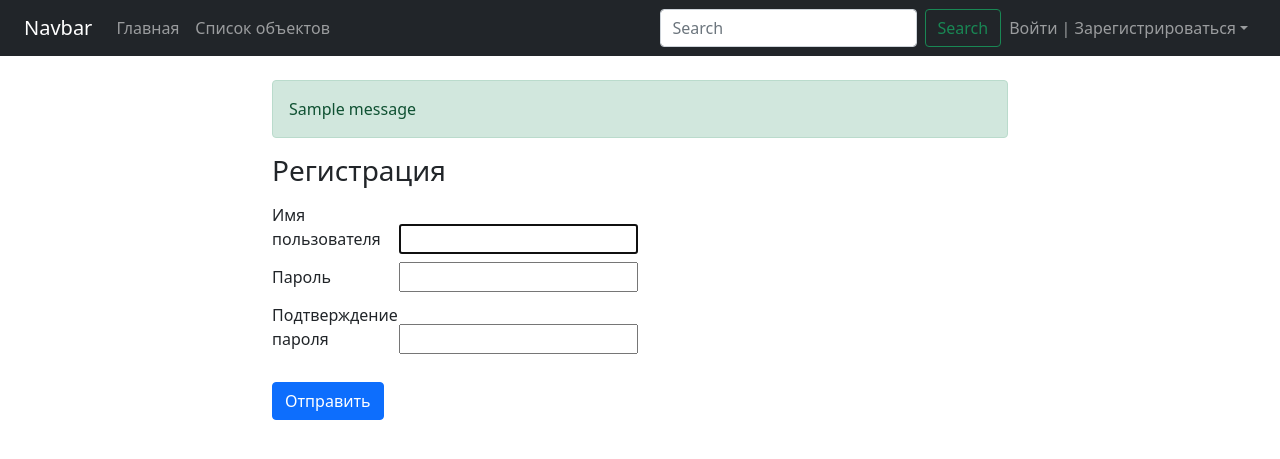
After one commit to katerina-f/Pet_Django_site, a Django app: page /registration/ in a window 1280 px wide. The commit adds this page. Shown: the top 459 px of the page. Run offline with Django 3.2, Linux system fonts and the light colour scheme; tables that the repository leaves empty hold one stand-in row (values such as "Sample post"); one stand-in notice (Sample message) is shown; some libraries are stand-ins or nearby versions.

Commit message:
Added registration view

```diff
--- a/custom_cian/main/forms.py
+++ b/custom_cian/main/forms.py
@@ -1,4 +1,6 @@
 from django import forms
+from django.contrib.auth.forms import UserCreationForm
+from django.contrib.auth.models import User
 from django.core.exceptions import ValidationError
 
 from .models import Realty, Saller
@@ -22,3 +24,10 @@ class SallerProfileForm(forms.ModelForm):
         age = self.cleaned_data.get("age")
         if age < 18:
             raise ValidationError("Вы должны быть старше 18 лет!", code="invalid")
+
+
+class RegistrationForm(UserCreationForm):
+
+    class Meta:
+        model = User
+        fields = ["username", "password1", "password2"]
--- a/custom_cian/main/urls.py
+++ b/custom_cian/main/urls.py
@@ -8,5 +8,6 @@ urlpatterns = [
     path('realty_list/<slug:slug>/', views.RealtyDetailView.as_view(), name="realty_detail"),
     path('realty_list/<slug:slug>/edit', views.RealtyUpdateView.as_view(), name="update_realty"),
     path('accounts/profile/<int:pk>/', views.SallerUpdateView.as_view(), name="update_profile"),
-    path('realty/add/', views.RealtyCreateView.as_view(), name="add_realty")
+    path('realty/add/', views.RealtyCreateView.as_view(), name="add_realty"),
+    path('registration/', views.registration, name="registration")
 ]
--- a/custom_cian/main/views.py
+++ b/custom_cian/main/views.py
@@ -1,17 +1,33 @@
 from django.contrib.auth.mixins import LoginRequiredMixin
 from django.contrib import messages
-from django.shortcuts import render
+from django.shortcuts import render, redirect
 from django.views.generic import DetailView, ListView
 from django.views.generic.edit import CreateView, UpdateView
 
 from .models import Realty, Tag, Saller
-from .forms import RealtyForm, SallerProfileForm
+from .forms import RealtyForm, SallerProfileForm, RegistrationForm
 
 
 def index(request):
     turn_on_block = True
     params = {"turn_on_block": turn_on_block, "current_user": request.user}
     return render(request, "main/index.html", params)
+
+
+def registration(request):
+    if request.method == 'POST':
+        form = RegistrationForm(request.POST)
+
+        if form.is_valid():
+            form.save()
+            messages.success(request, "Регистрация завершена успешно!")
+            return redirect("login")
+
+        else:
+            messages.error(request, "Ошибка регистрации!")
+    else:
+        form = RegistrationForm()
+    return render(request, 'registration/registration.html', {"form": form})
 
 
 class RealtyListView(ListView):
--- a/custom_cian/templates/main/components/header.html
+++ b/custom_cian/templates/main/components/header.html
@@ -24,7 +24,6 @@
         </form>
         <ul class="navbar-nav ml-2">
             <li class="nav-item dropdown">
-                <a href="{% url 'social:begin' 'google-oauth2' %}">"Login via Google+"</a>
                 {% if user.is_authenticated %}
                 <a class="nav-link dropdown-toggle" href="#" id="dropdown01" data-bs-toggle="dropdown" aria-expanded="false">Пользователь: {{ user }}</a>
                 <ul class="dropdown-menu" aria-labelledby="dropdown01">
@@ -33,11 +32,10 @@
                     <li><a class="dropdown-item" href="#">Выход</a></li>
                 </ul>
                 {% else %}
-                <a href="{% url 'social:begin' 'google-oauth2' %}">"Login via Google+"</a>
                 <a class="nav-link dropdown-toggle" href="#" id="dropdown01" data-bs-toggle="dropdown" aria-expanded="false">Войти | Зарегистрироваться</a>
                 <ul class="dropdown-menu" aria-labelledby="dropdown01">
                     <li><a class="dropdown-item" href="#">Войти</a></li>
-                    <li><a class="dropdown-item" href="#">Зарегистрироваться</a></li>
+                    <li><a class="dropdown-item" href="{% url 'registration' %}">Зарегистрироваться</a></li>
                 </ul>
                 {% endif %}
             </li>
--- /dev/null
+++ b/custom_cian/templates/registration/registration.html
@@ -0,0 +1,35 @@
+{% extends 'base.html' %}
+
+{% block title %}
+    Profile Page
+{% endblock %}
+
+{% block content %}
+
+{% if messages %}
+    {% for message in messages %}
+        {% if message.tags == "error" %}
+            <div class="alert alert-danger" role="alert">
+                {{message}}
+            </div>
+        {% else %}
+            <div class="alert alert-{{message.tags}}" role="alert">
+                {{message}}
+            </div>
+        {% endif %}
+    {% endfor %}
+{% endif %}
+
+<h3> Регистрация </h3>
+<form method="post">
+    {% csrf_token %}
+    {% for field in form %}
+        <div class="form-group">
+            <label for="{{field.id_for_label}}" class="col-sm-2 col-form-label">{{field.label}}</label>
+            {{field}}
+            {{field.errors}}
+        </div>
+    {% endfor %}
+    <button type="submit" class="btn btn-primary mt-4">Отправить</button>
+</form>
+{% endblock %}
```
